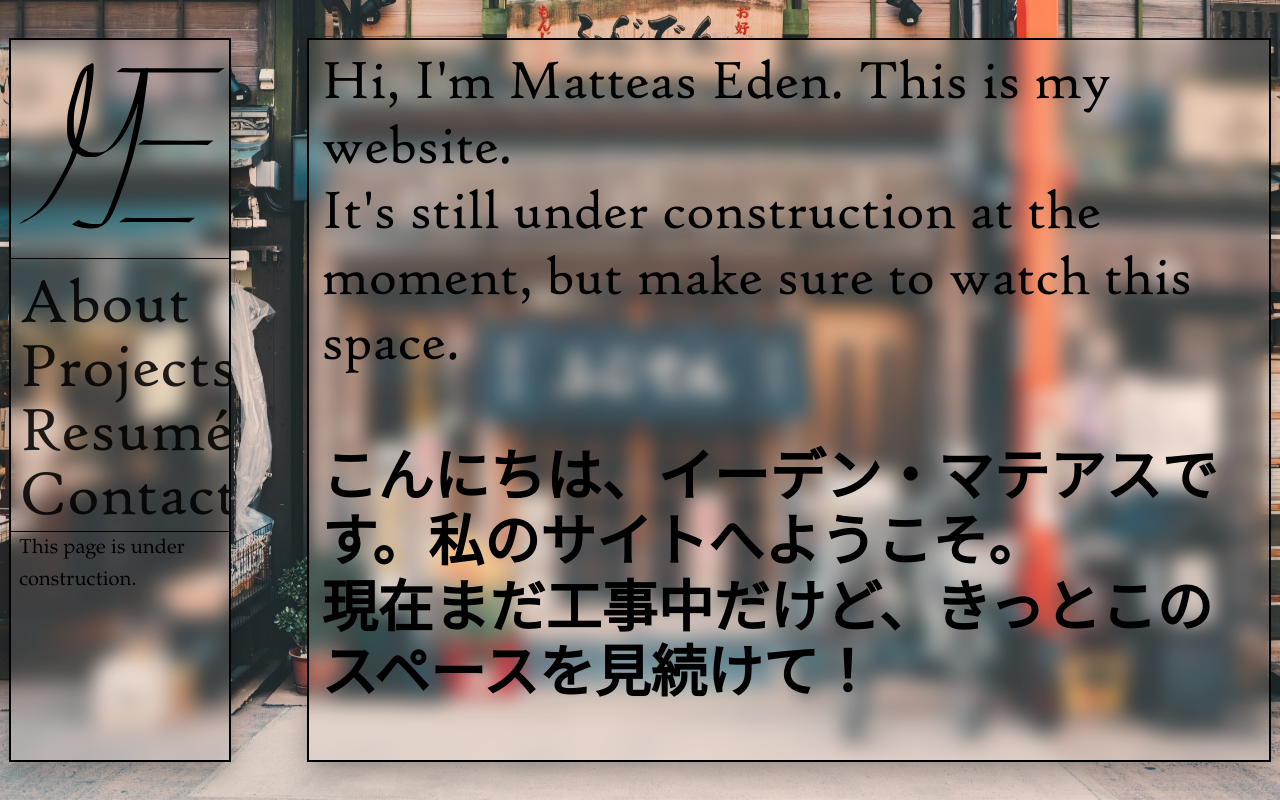
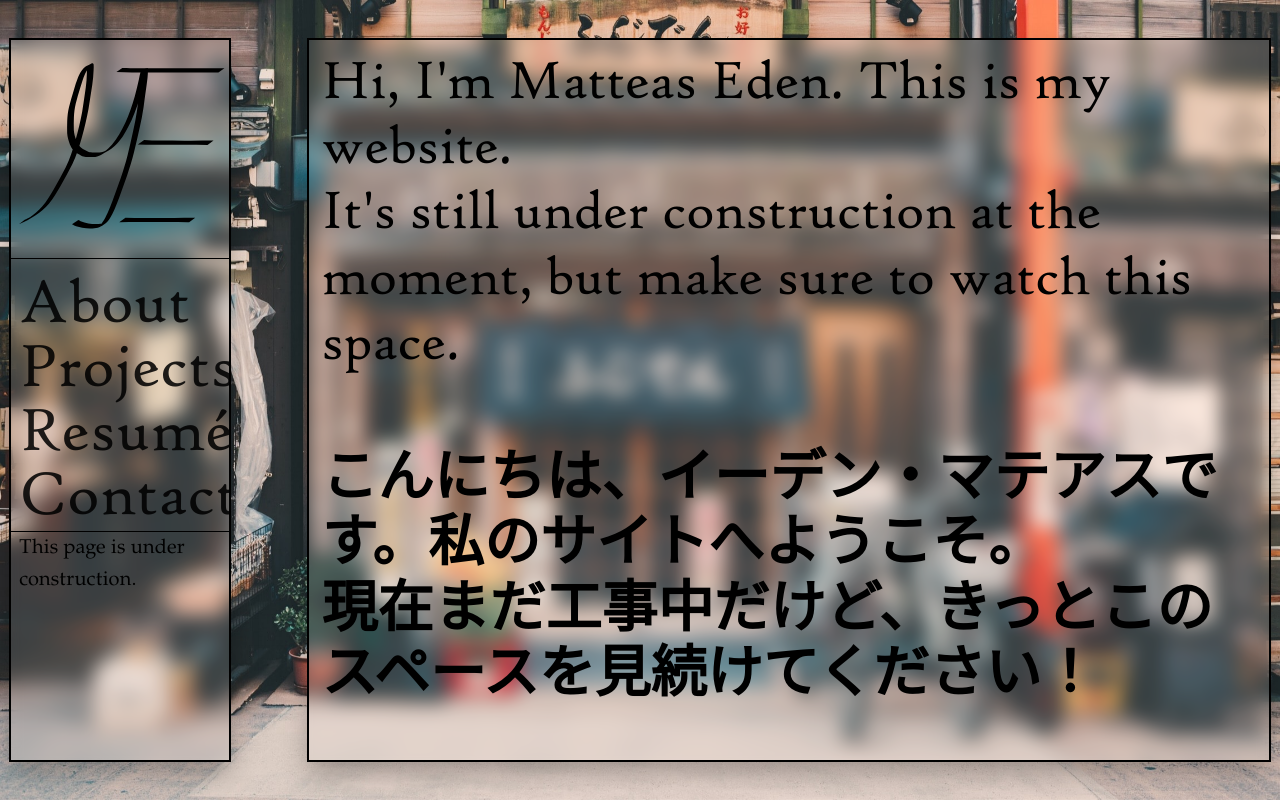
Before and after one commit to Matteas-Eden/matteas-eden.github.io, a React (Create React App) app: page / in a window 1280 px wide. Built offline with nearby package versions, Linux system fonts and the light colour scheme; a web font is replaced by a local one.

Commit message:
Increase politeness of Japanese text

```diff
--- a/src/pages/Home.jsx
+++ b/src/pages/Home.jsx
@@ -38,7 +38,7 @@ export const Home = () => {
                 <br />
                 こんにちは、イーデン・マテアスです。私のサイトへようこそ。
                 <br />
-                現在まだ工事中だけど、きっとこのスペースを見続けて！
+                現在まだ工事中だけど、きっとこのスペースを見続けてください！
             </Typography>
         </div>
     );
```
